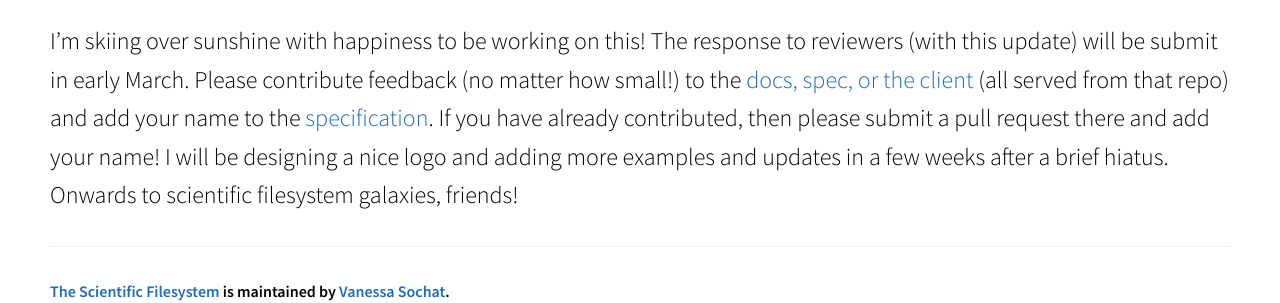
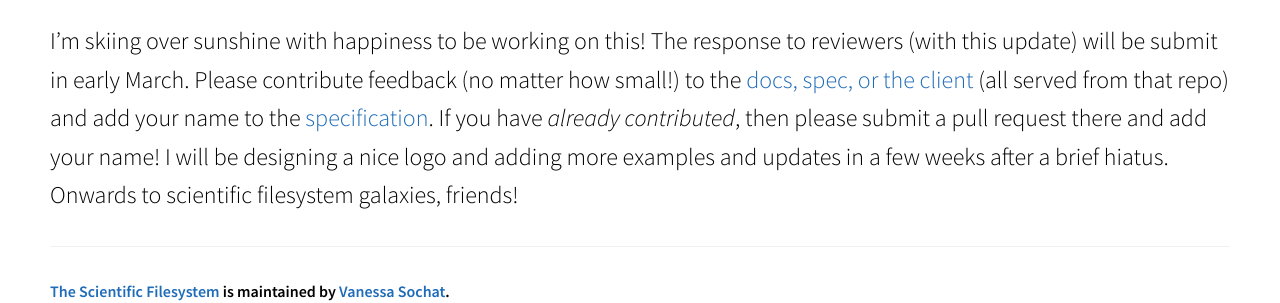
Before and after one commit to vsoch/scif, a Jekyll site: the page built from docs/tutorials/tutorial-quick-start.md, in a window 1280 px wide and 900 px high, scrolled down 8759 px. Shown: the part 519-822 px from the top of the window. Built offline with Jekyll 4.4.1, drawn with Linux system fonts in a browser that asks for light colours; nearby versions of some CDN libraries.

````diff
--- a/docs/tutorials/tutorial-quick-start.md
+++ b/docs/tutorials/tutorial-quick-start.md
@@ -357,4 +357,4 @@ And then deactivate to undo that.
 client.deactivate()
 ```
 
-I'm skiing over sunshine with happiness to be working on this! The response to reviewers (with this update) will be submit in early March. Please contribute feedback (no matter how small!) to the [docs, spec, or the client](https://github.com/vsoch/scif) (all served from that repo) and add your name to the [specification](https://github.com/vsoch/scif/blob/master/docs/spec/spec.md). If you have already contributed, then please submit a pull request there and add your name! I will be designing a nice logo and adding more examples and updates in a few weeks after a brief hiatus. Onwards to scientific filesystem galaxies, friends!
+I'm skiing over sunshine with happiness to be working on this! The response to reviewers (with this update) will be submit in early March. Please contribute feedback (no matter how small!) to the [docs, spec, or the client](https://github.com/vsoch/scif) (all served from that repo) and add your name to the [specification](https://github.com/vsoch/scif/blob/master/docs/spec/spec.md). If you have *already contributed*, then please submit a pull request there and add your name! I will be designing a nice logo and adding more examples and updates in a few weeks after a brief hiatus. Onwards to scientific filesystem galaxies, friends!
````
